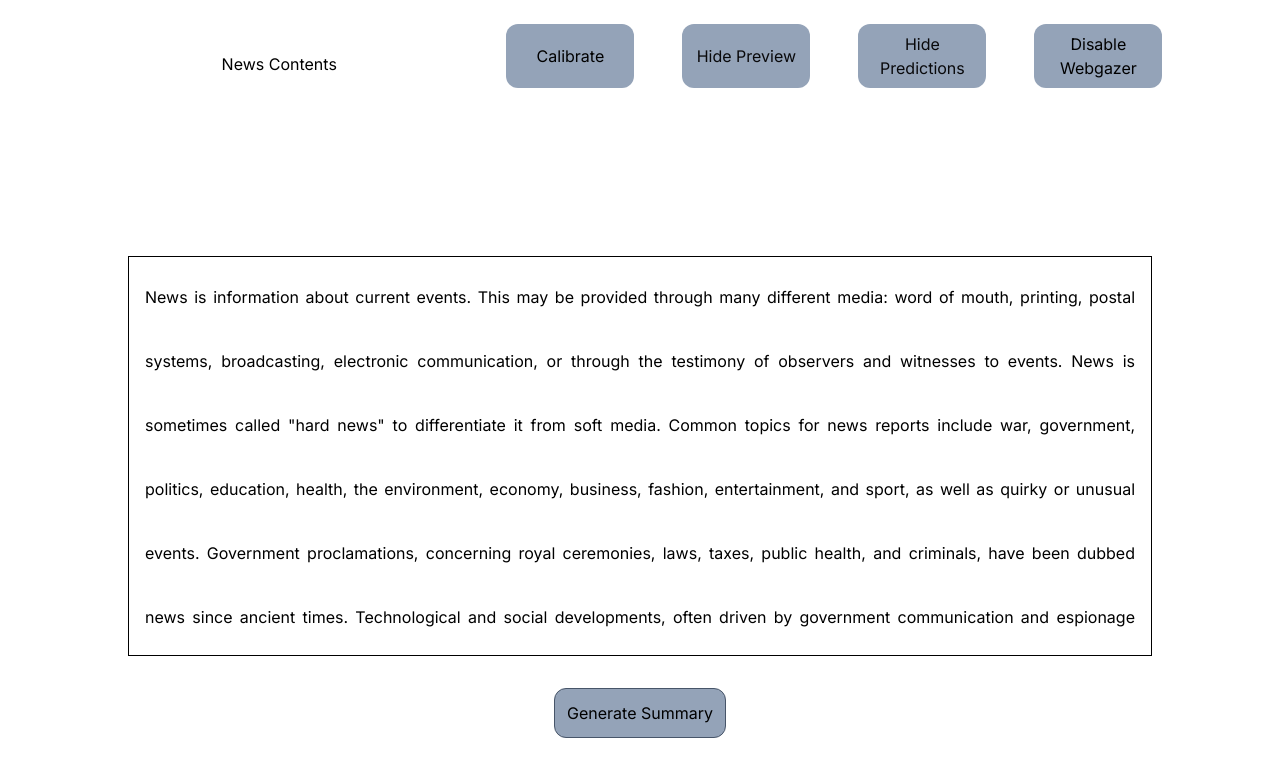
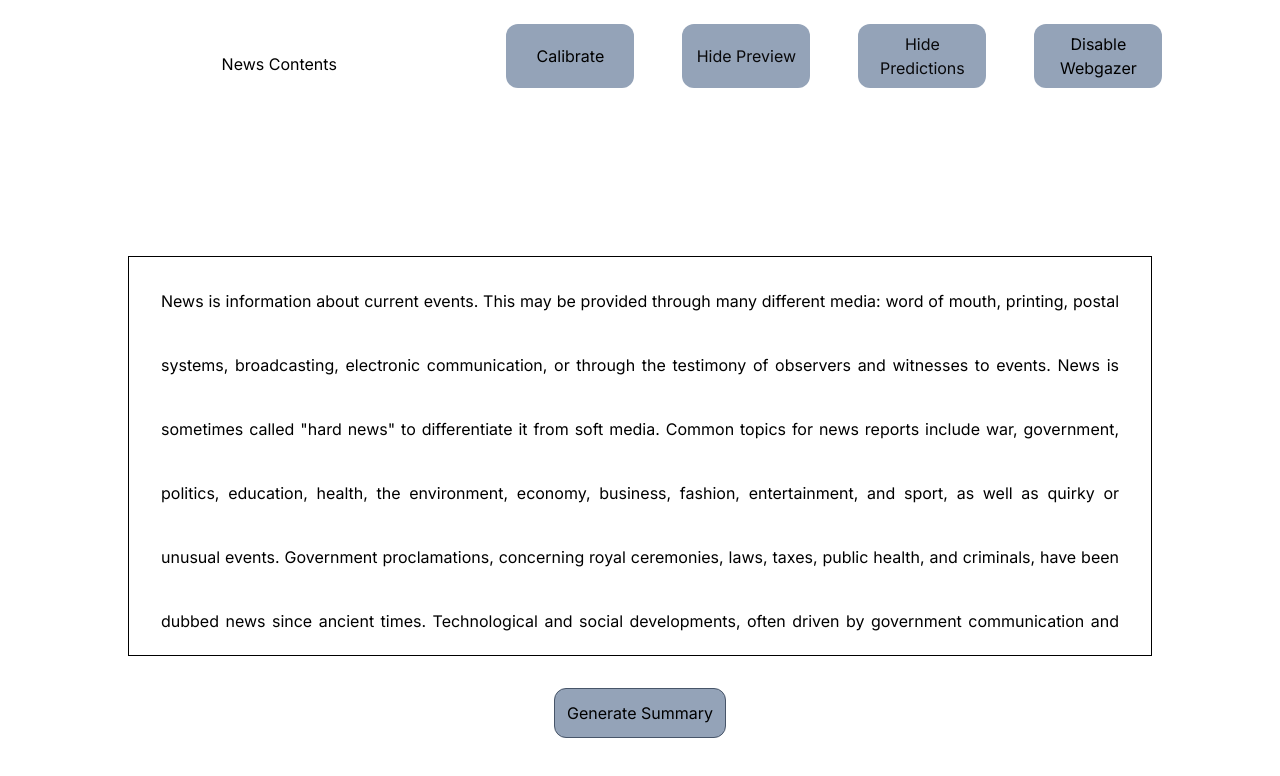
Before and after one commit to Dhyaneshwar/Personalised-Reading-Assistant, a Next.js app: page /gazer in a window 1280 px wide. Shown: the top 776 px of the page. Built offline with nearby package versions, Linux system fonts and the light colour scheme.

Commit message:
fix: styling fix

```diff
--- a/components/Content.jsx
+++ b/components/Content.jsx
@@ -1,13 +1,13 @@
 function ContentPage() {
   return (
     <div className="flex flex-col w-full gap-8">
-      <div className="border border-black overflow-y-auto w-4/5 h-[50vh] mx-auto mt-32 p-2 px-4">
+      <div className="border border-black overflow-y-auto w-4/5 h-[50vh] mx-auto mt-32 p-3 px-8">
         <div className="leading-[4] text-justify">
           News is information about current events. This may be provided through
           many different media: word of mouth, printing, postal systems,
           broadcasting, electronic communication, or through the testimony of
-          observers and witnesses to events. News is sometimes called "hard
-          news" to differentiate it from soft media. Common topics for news
+          observers and witnesses to events. News is sometimes called &quot;hard
+          news&quot; to differentiate it from soft media. Common topics for news
           reports include war, government, politics, education, health, the
           environment, economy, business, fashion, entertainment, and sport, as
           well as quirky or unusual events. Government proclamations, concerning
```
